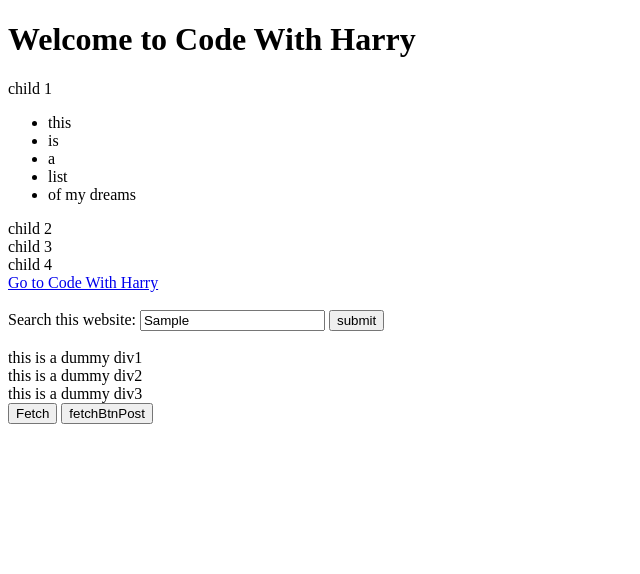
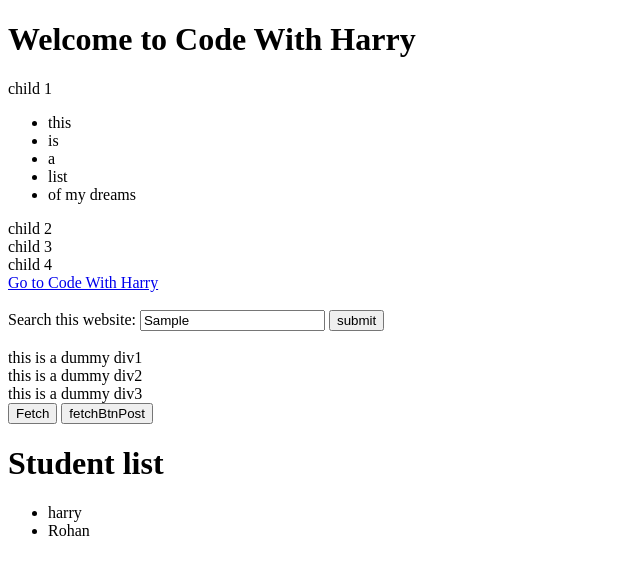
Before and after one commit to Mr-Apoorv/cwh_js, a plain HTML site: page website_tut12.html in a window 1280 px wide. Both pictures are taken after typing "Sample" into the empty fields and a click on the button "submit". Shown: the whole page, without its empty margins (0-640 px from the left). Drawn offline with Linux system fonts and the light colour scheme.

Commit message:
L-37 Callback functions in javascript

```diff
--- /dev/null
+++ b/javascript_CWH/tut37.js
@@ -0,0 +1,30 @@
+console.log("This is tutorial 37");
+
+// Pretend that this response is coming from the server
+const students = [
+  { name: "harry", subject: "JavaScript" },
+  { name: "Rohan", subject: "Machine Learning" },
+];
+
+function enrollStudent(student, callback) {
+  setTimeout(function () {
+    students.push(student);
+    console.log("Student has been enrolled");
+    callback();
+  }, 8000);
+}
+
+function getStudents() {
+  setTimeout(function () {
+    let str = "";
+    students.forEach(function (student) {
+      str += `<li> ${student.name}</li>`;
+    });
+    document.getElementById("students").innerHTML = str;
+    console.log("Students have been fetched");
+  }, 1000);
+}
+
+let newStudent = { name: "Sunny", subject: "Python" };
+enrollStudent(newStudent, getStudents);
+getStudents();
--- a/website_tut12.html
+++ b/website_tut12.html
@@ -38,6 +38,9 @@
     <button id="fetchBtn">Fetch</button>
     <button id="fetchBtnPost">fetchBtnPost</button>
     <div id="showAPI"></div>
+
+    <h1>Student list</h1>
+    <ul id="students"></ul>
   </body>
   <!-- <script src="js/tut12.js"></script> -->
   <!-- <script src="js/tut14.js"></script> -->
@@ -53,5 +56,6 @@
   <!-- <script src="./javascript_CWH/tut30.js"></script> -->
   <!-- <script src="./javascript_CWH/tut31.js"></script> -->
   <!-- <script src="./javascript_CWH/tut32.js"></script> -->
-  <script src="./javascript_CWH/tut35.js"></script>
+  <!-- <script src="./javascript_CWH/tut35.js"></script> -->
+  <script src="./javascript_CWH/tut37.js"></script>
 </html>
```
